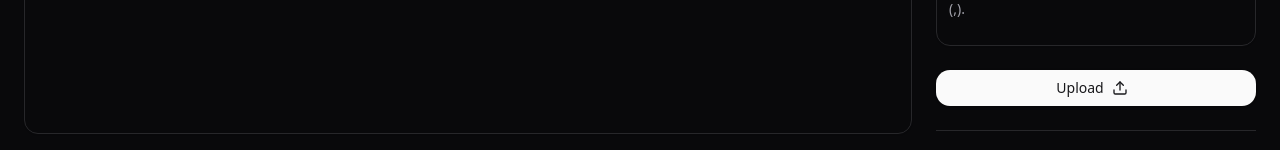
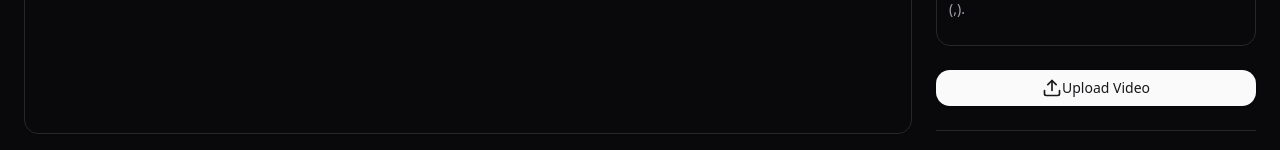
Before and after one commit to FabioPelagaggi/video-ai-web, a React (Vite) app in the folder front-end/: page / in a window 1280 px wide. Shown: the part 380-530 px from the top of the page. Built offline with nearby package versions, Linux system fonts and the light colour scheme; no server answers.

Commit message:
Prompts Dropdown Menu from API

```diff
--- a/front-end/src/App.tsx
+++ b/front-end/src/App.tsx
@@ -12,6 +12,7 @@ import {
 } from "./components/ui/select";
 import { Slider } from "./components/ui/slider";
 import { VideoInputForm } from "./components/video-input-form";
+import { PromptSelect } from "./components/prompt-select";
 
 export function App() {
   return (
@@ -62,15 +63,7 @@ export function App() {
           <form className="space-y-6">
             <div className="space-y-2">
               <Label>Prompt</Label>
-              <Select>
-                <SelectTrigger>
-                  <SelectValue placeholder="Select an Option." />
-                </SelectTrigger>
-                <SelectContent>
-                  <SelectItem value="title">Title</SelectItem>
-                  <SelectItem value="description">Description</SelectItem>
-                </SelectContent>
-              </Select>
+              <PromptSelect />
             </div>
 
             <div className="space-y-2">
--- /dev/null
+++ b/front-end/src/components/prompt-select.tsx
@@ -0,0 +1,54 @@
+import { useEffect, useState } from "react";
+import {
+  Select,
+  SelectContent,
+  SelectItem,
+  SelectTrigger,
+  SelectValue,
+} from "./ui/select";
+import { api } from "@/lib/axios";
+
+interface Prompt {
+  id: string;
+  title: string;
+  template: string;
+}
+
+interface PromptSelectProps {
+  onPromptSelected: (template: string) => void;
+}
+
+export function PromptSelect(props: PromptSelectProps) {
+  const [prompts, setPrompt] = useState<Prompt[] | null>(null);
+
+  useEffect(() => {
+    api.get("/prompts").then((response) => {
+      setPrompt(response.data);
+    });
+  }, []);
+
+  function handlePromptSelected(promptId: string) {
+    const selectedPrompt = prompts?.find((prompt) => prompt.id === promptId);
+
+    if (!selectedPrompt) {
+      return;
+    }
+
+    props.onPromptSelected(selectedPrompt.template);
+  }
+
+  return (
+    <Select onValueChange={handlePromptSelected}>
+      <SelectTrigger>
+        <SelectValue placeholder="Select an Option" />
+      </SelectTrigger>
+      <SelectContent>
+        {prompts?.map((prompt) => (
+          <SelectItem key={prompt.id} value={prompt.id}>
+            {prompt.title}
+          </SelectItem>
+        ))}
+      </SelectContent>
+    </Select>
+  );
+}
--- a/front-end/src/components/video-input-form.tsx
+++ b/front-end/src/components/video-input-form.tsx
@@ -8,8 +8,25 @@ import { loadFFmpeg } from "@/lib/ffmpeg";
 import { fetchFile } from "@ffmpeg/util";
 import { api } from "@/lib/axios";
 
+type Status =
+  | "idle"
+  | "converting"
+  | "uploading"
+  | "generating"
+  | "success"
+  | "error";
+
+const statusMessages = {
+  converting: "Converting video to audio...",
+  uploading: "Uploading audio file...",
+  generating: "Generating transcription...",
+  success: "Transcription generated!",
+};
+
 export function VideoInputForm() {
   const [videoFile, setVideoFile] = useState<File | null>(null);
+  const [status, setStatus] = useState<Status>("idle");
+
   const promptInput = useRef<HTMLTextAreaElement>(null);
 
   function handleFileSelected(event: React.ChangeEvent<HTMLInputElement>) {
@@ -29,6 +46,8 @@ export function VideoInputForm() {
 
     if (!videoFile) return;
 
+    setStatus("converting");
+
     const audioFile = await convertVideoToAudio(videoFile);
 
     // --- Test Conversion and Prompts
@@ -38,6 +57,8 @@ export function VideoInputForm() {
 
     formData.append("file", audioFile);
 
+    setStatus("uploading");
+
     const response = await api.post("/videos", formData);
 
     // --- Test Response
@@ -45,12 +66,16 @@ export function VideoInputForm() {
 
     const videoId = response.data.video.id;
 
+    setStatus("generating");
+
     const transcription = await api.post(`/videos/${videoId}/transcription`, {
       prompt,
     });
 
     // --- Test Transcription
-    console.log(transcription.data);
+    // console.log(transcription.data);
+
+    setStatus("success");
   }
 
   const previewURL = useMemo(() => {
@@ -133,15 +158,29 @@ export function VideoInputForm() {
       <div className="space-y-2">
         <Label htmlFor="transcription_prompt">Add Prompts...</Label>
         <Textarea
+          disabled={status != "idle"}
           ref={promptInput}
           id="transcription_prompt"
           className="h-20 leading-relaxed resize-none"
           placeholder="Add video keywords separated by commas (,)."
         />
       </div>
-      <Button type="submit" className="w-full">
-        Upload
-        <Upload className="w-4 h-4 m-2" />
+      <Button
+        data-success={status == "success"}
+        disabled={status != "idle"}
+        type="submit"
+        className="w-full data-[success=true]:bg-emerald-600"
+      >
+        {status === "idle" ? (
+          <>
+            <Upload className="w-5 h-5" />
+            Upload Video
+          </>
+        ) : status === "error" ? (
+          "Error occurred"
+        ) : (
+          statusMessages[status]
+        )}
       </Button>
     </form>
   );
```
Also changed, not shown: 7 other files (tests, documents, lock files or other folders).
